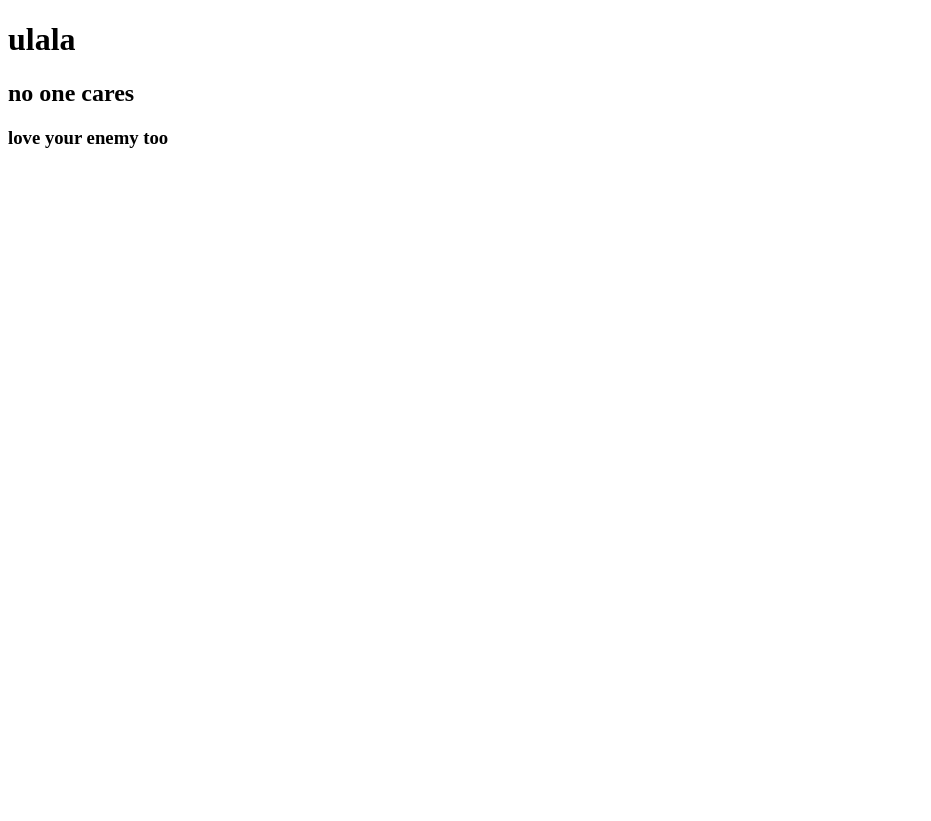
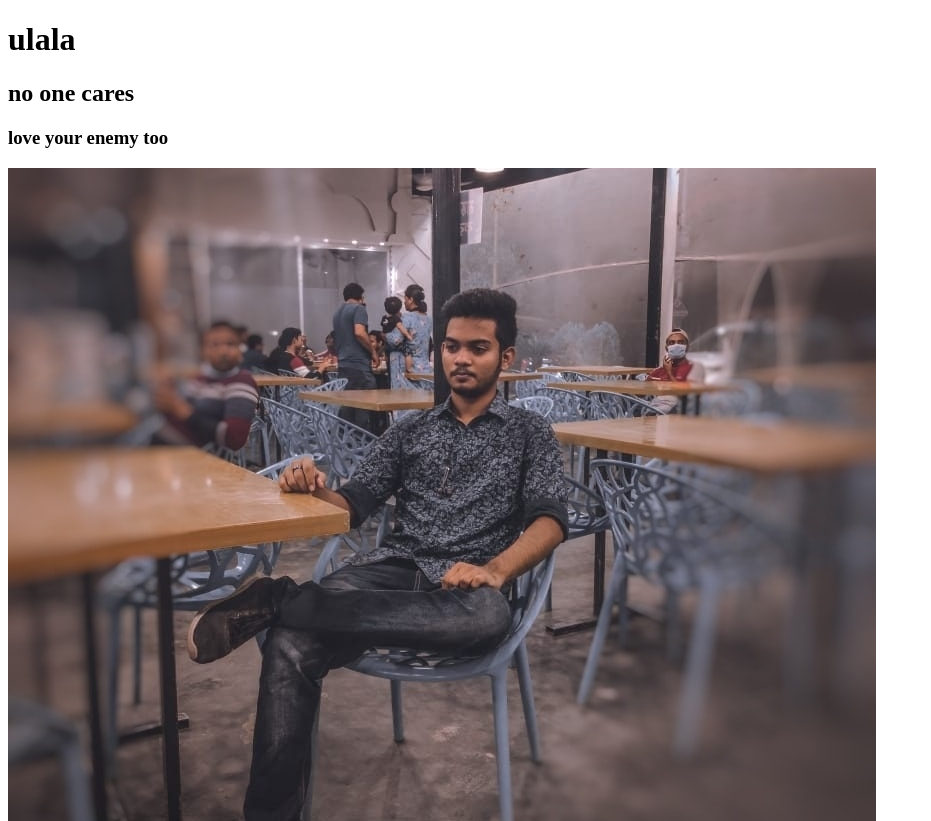
Before and after one commit to Ruhit27/my-second-repo, a plain HTML site: page index.html in a window 1280 px wide. Shown: the top 821 px of the page, without its empty margins (0-931 px from the left). Before the commit the page ends 800 px from the top, so only its background shows below. Drawn offline with Linux system fonts and the light colour scheme.

Commit message:
image added

```diff
--- a/index.html
+++ b/index.html
@@ -12,7 +12,8 @@
     <h1>ulala</h1>
     <h2>no one cares</h2>
     <h3>love your enemy too</h3>
-    <a href="https://www.facebook.com/photo/?fbid=711549503103585&set=pob.100027456256827"></a>
+    <img src="mmn.jpg" alt="">
+
 
 
 </body>
```
Also changed, not shown: mmn.jpg (added).
